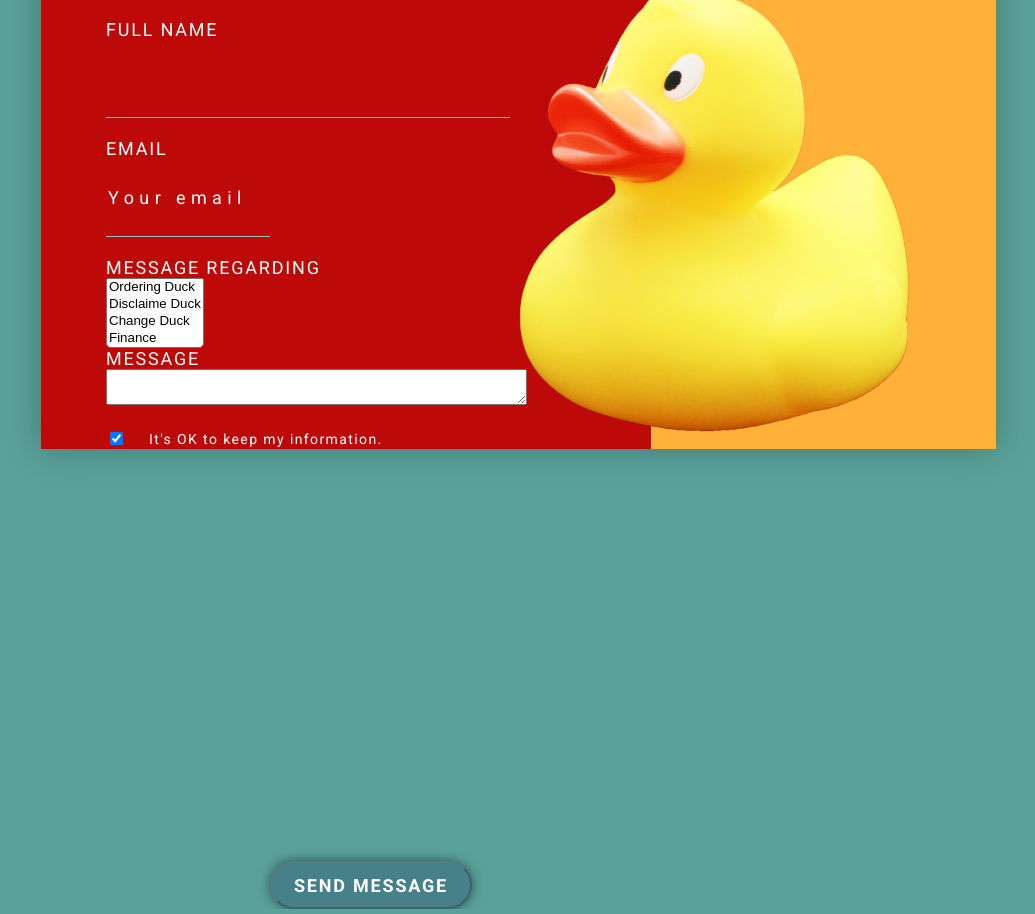
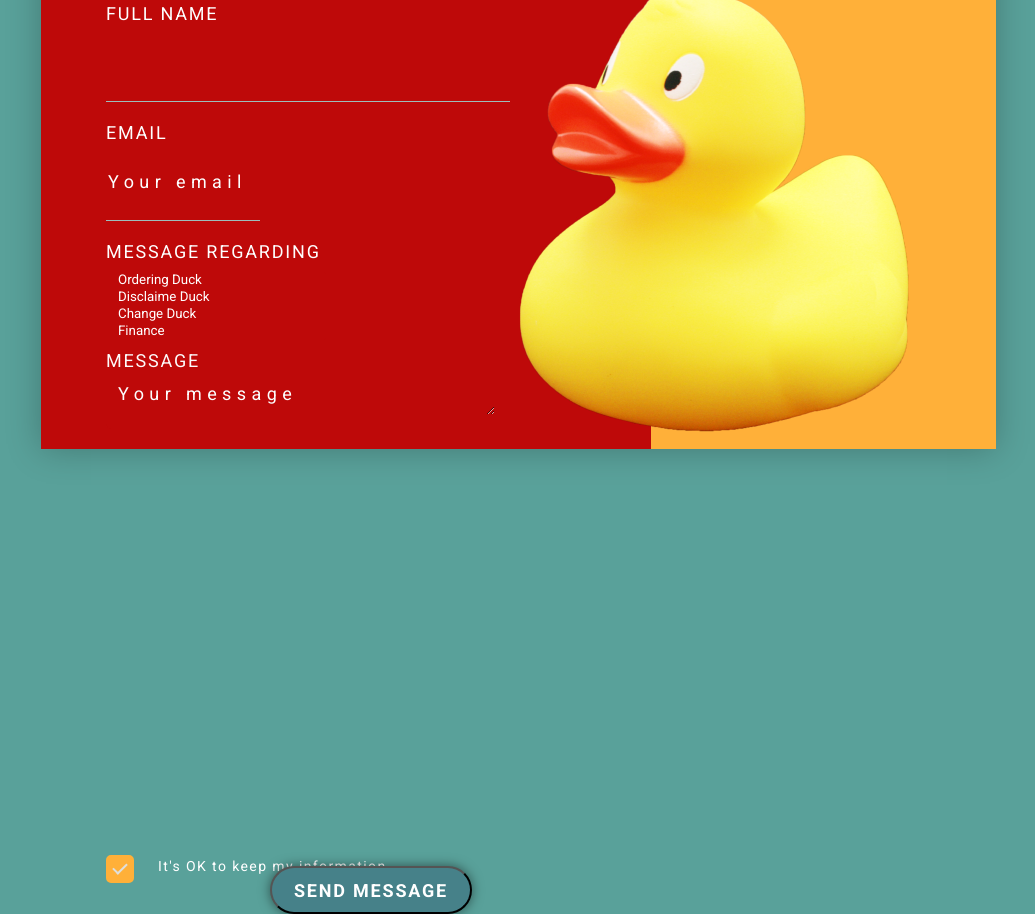
Before and after one commit to ottilialindell/recreating-duck-form, a plain HTML site: page index.html in a window 1280 px wide. Shown: the part 256-1170 px from the top of the page, without its empty margins (122-1157 px from the left). Drawn offline with Linux system fonts and the light colour scheme.

Commit message:
changes to css & html

```diff
--- a/index.html
+++ b/index.html
@@ -30,8 +30,8 @@
                 </div>
             <label class="label--large">
 				<div class="label__text">Message</div>
-                <textarea name="message" cols="50" rows="2" class="textarea"
-                placeholder="Enter your message"></textarea>
+                <textarea name="message" cols="45" rows="2" class="textarea"
+                placeholder="Your message"></textarea>
             </label>
             <div class="checkbox-container">
                 <label class="checkbox-label">
@@ -40,7 +40,7 @@
                         <div class="input-title">It's OK to keep my information.</div>
                 </label>
             </div>
-            <button type="submit" class="button" disabled>Send Message</button>
+            <button type="submit" class="button">Send Message</button>
             </form>
         </div>
     <!--BOX GUL-->
--- a/styles/index.css
+++ b/styles/index.css
@@ -76,7 +76,7 @@ body{
 }
 
 .input-field2 {
-    width: 160px;
+    width: 150px;
     height: 72px;
     margin-top: 3px;
     margin-bottom: 20px;
@@ -93,6 +93,12 @@ body{
     font-size: 18px;
     letter-spacing: 0.3em;
     color: #FDFFFF;
+}
+
+.textarea {
+    background-color:  #BE0909;
+    border-width: 0px;
+    margin: 10px;
 }
 
 .select-wrapper {
@@ -131,8 +137,12 @@ body{
     position: relative;
     cursor: pointer;
     -webkit-appearance: none;
-    border-bottom-right-radius: 5px;
-    border-bottom-left-radius: 5px;
+    background-color:  #BE0909;
+    font-family: 'Roboto', sans-serif;
+    color:#FFFFFF;
+    border-width: 0px;
+    width: 210px;
+    margin: 10px;
 }
 
 .select__icon {
@@ -166,11 +176,14 @@ body{
     letter-spacing: 0.1em;
     text-transform: uppercase;
     color: rgba(254, 255, 255, 0.98);
+	background-color: transparent;
+	border-radius: 5px;
+	transition: all 0.3s ease-out;
 }
 
 .button {
     position: absolute;
-    transform:translate(164px, 460px);
+    transform:translate(164px, 465px);
     width: 202px;
     height: 48px;
     background: #468189;
@@ -190,10 +203,9 @@ body{
 
 .input-title {
     position: absolute;
-    transform: translate(0px, -27px);
+    width: 400px;
+    margin-left: 50px;
 	line-height: 1;
-	margin-left: 41px;
-	margin-top: 6px;
 	padding: 4px 0 2px 2px;
 	border-radius: 4px;
     font-size: 14px;
@@ -201,3 +213,95 @@ body{
     letter-spacing: 0.1em;
     color: white;
 }
+
+.checkbox-container {
+    position:absolute;
+    transform: translateY(430px);
+}
+
+.checkbox-label {
+	display: block;
+	position: relative;
+	cursor: pointer;
+	height: 24px;
+	clear: both;
+}
+
+.checkbox-label input {
+	position: absolute;
+	opacity: 0;
+	cursor: pointer;
+}
+
+.checkbox-label .checkbox-custom {
+	position: absolute;
+	top: 0px;
+	left: 0px;
+	height: 24px;
+	min-width: 24px;
+	background-color: transparent;
+	border-radius: 5px;
+	transition: all 0.3s ease-out;
+	border: 2px solid #FFB039;
+}
+
+
+.checkbox-label input:checked ~ .checkbox-custom {
+	background-color:  #FFB039;
+	border-radius: 5px;
+	transform: rotate(0deg) scale(1);
+	opacity:1;
+	border: 2px solid  #FFB039;
+}
+
+
+.checkbox-label .checkbox-custom::after {
+	position: absolute;
+	content: "";
+	left: 12px;
+	top: 12px;
+	height: 0px;
+	width: 0px;
+	border-radius: 5px;
+	border: solid #dfdfdc;
+	border-width: 0 3px 3px 0;
+	transform: rotate(0deg) scale(0);
+	opacity:1;
+	transition: all 0.3s ease-out;
+}
+
+.checkbox-label input:checked ~ .checkbox-custom::after {
+    transform: rotate(45deg) scale(1);
+    opacity:1;
+    left: 8px;
+    top: 3px;
+    width: 6px;
+    height: 12px;
+    border: solid #dfdfdc;
+    border-width: 0 2px 2px 0;
+    background-color: transparent;
+    border-radius: 0;
+}
+
+.input-field:focus, .textarea:focus, .select:focus, .checkbox-custom:focus, .button:focus {
+    outline: none;
+    box-shadow: 1px 1px 1px #de8484
+}
+
+.input-field:hover, .input-field2:hover,.textarea:hover, .select:hover {
+    background-color:#c42121;
+}
+
+.checkbox-custom:hover {
+    filter: brightness(2);
+}
+
+.button:hover {
+    background-color: #FFB039;
+    box-shadow: none;
+}
+
+.button:disabled {
+    background-color: #9DBEBB;
+    opacity: 0.6;
+}
```
